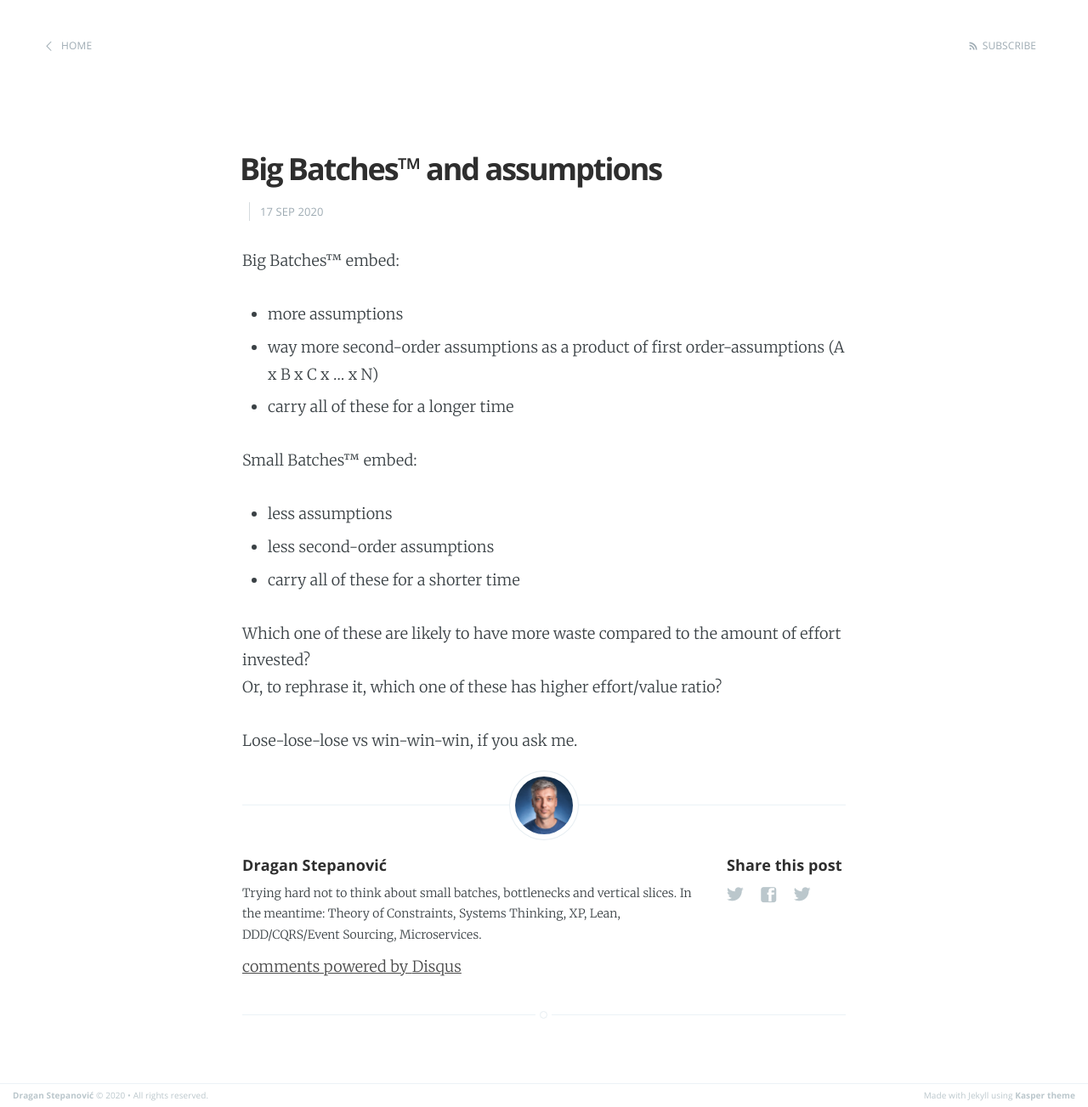
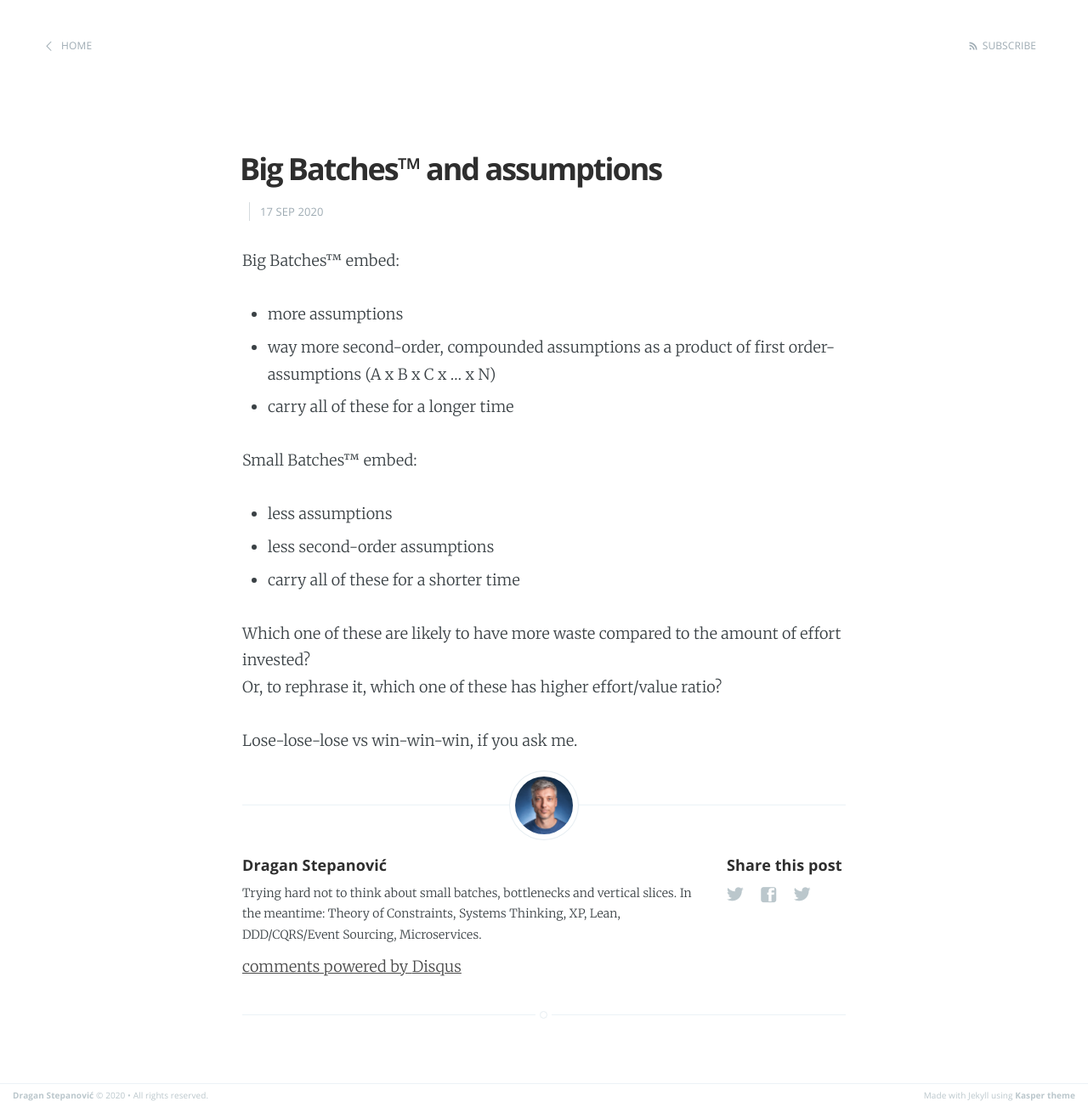
Before and after one commit to dragan-stepanovic/dragan-stepanovic.github.io, a Jekyll site: the page built from _posts/2020-09-17-big-batches-and-assumptions.md, in a window 1280 px wide. Shown: the whole page at 85% size. Built offline with Jekyll 4.4.1, drawn with Linux system fonts in a browser that asks for light colours; our own code applies the rules of GitHub Pages for plain Markdown files; comment, search, counter and statistics services are not loaded.

Commit message:
Update 2020-09-17-big-batches-and-assumptions.md

```diff
--- a/_posts/2020-09-17-big-batches-and-assumptions.md
+++ b/_posts/2020-09-17-big-batches-and-assumptions.md
@@ -4,7 +4,7 @@ title: Big Batches™ and assumptions
 
 Big Batches™ embed:
 - more assumptions
-- way more second-order assumptions as a product of first order-assumptions (A x B x C x ... x N)
+- way more second-order, compounded assumptions as a product of first order-assumptions (A x B x C x ... x N)
 - carry all of these for a longer time
 
 Small Batches™ embed:
```
